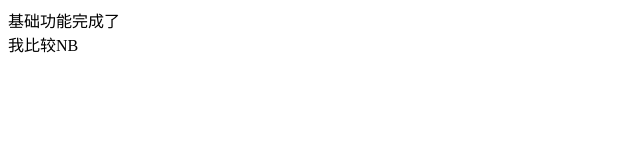
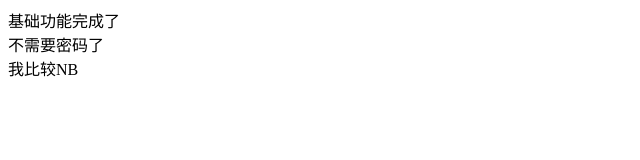
Before and after one commit to wuming5/first, a plain HTML site: page index.html in a window 1280 px wide. Shown: the whole page, without its empty margins (0-640 px from the left). Drawn offline with Linux system fonts and the light colour scheme.

Commit message:
ssn免密登录

```diff
--- a/index.html
+++ b/index.html
@@ -6,6 +6,7 @@
 </head>
 <body>
     <div>基础功能完成了</div>
+    <div>不需要密码了</div>
 
     <div>我比较NB</div>
 </body>
```
